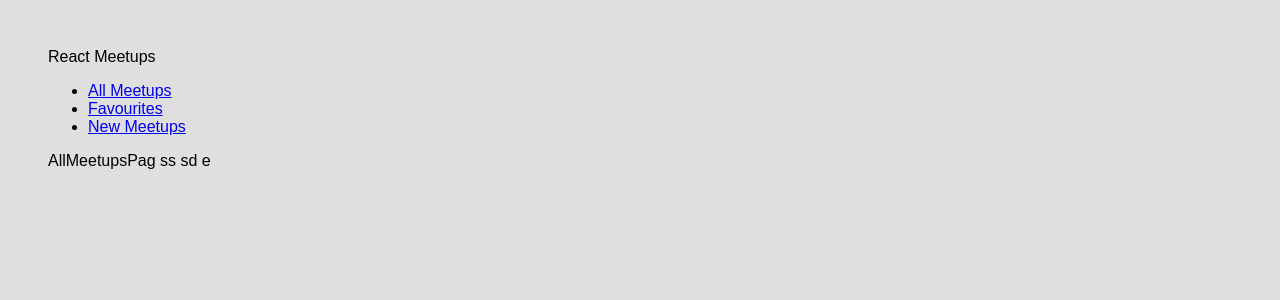
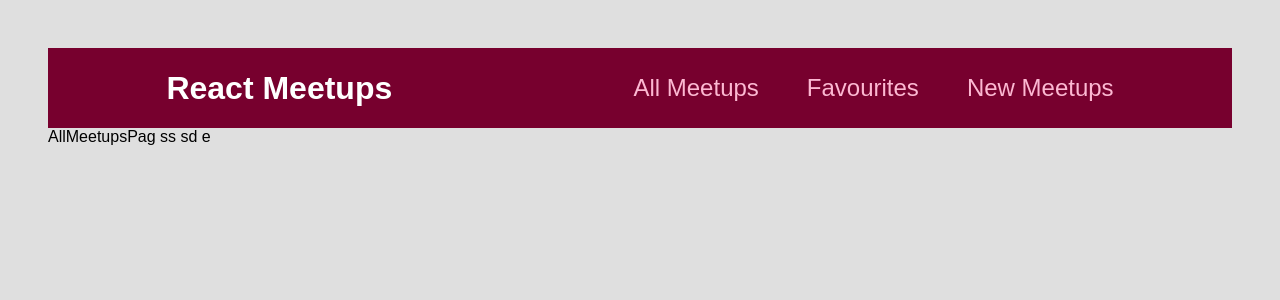
Before and after one commit to tony2tones/react-course, a React (Create React App) app: page / in a window 1280 px wide. Shown: the top 300 px of the page. Built offline with nearby package versions, Linux system fonts and the light colour scheme.

Commit message:
added styles and working on navigation

```diff
--- a/src/App.js
+++ b/src/App.js
@@ -6,14 +6,10 @@
 import MainNavigation from "./components/layout/MainNavigation";
 
 function App() {
-  // localhost: 3000
-  // my-page.com/
-  // the path is here =>/ or a /Favourites
-
   return (
     <div>
       <BrowserRouter>
-      <MainNavigation />
+        <MainNavigation />
         <Switch>
           <Route path="/" exact>
             <AllMeetupsPage />
--- a/src/components/layout/MainNavigation.js
+++ b/src/components/layout/MainNavigation.js
@@ -1,9 +1,11 @@
 import { Link } from 'react-router-dom';
+
+import classes from './MainNavigation.module.css';
 
 function MainNavigation() {
   return (
-    <header>
-      <div>React Meetups</div>
+    <header className={classes.header}>
+      <div className={classes.logo}>React Meetups</div>
       <nav>
         <ul>
           <li><Link to='/'>All Meetups</Link></li>
--- /dev/null
+++ b/src/components/layout/MainNavigation.module.css
@@ -0,0 +1,47 @@
+.header {
+    width: 100%;
+    height: 5rem;
+    display: flex;
+    align-items: center;
+    justify-content: space-between;
+    background-color: #77002e;
+    padding: 0 10%;
+  }
+
+  .logo {
+    font-size: 2rem;
+    color: white;
+    font-weight: bold;
+  }
+
+  .header ul {
+    list-style: none;
+    margin: 0;
+    padding: 0;
+    display: flex;
+    align-items: baseline;
+  }
+
+  .header li {
+    margin-left: 3rem;
+  }
+
+  .header a {
+    text-decoration: none;
+    font-size: 1.5rem;
+    color: #fcb8d2;
+  }
+
+  .header a:hover,
+  .header a:active,
+  .header a.active {
+    color: white;
+  }
+
+  .badge {
+    background-color: #cc2062;
+    color: white;
+    border-radius: 12px;
+    padding: 0 1rem;
+    margin-left: 0.5rem;
+  }
```
